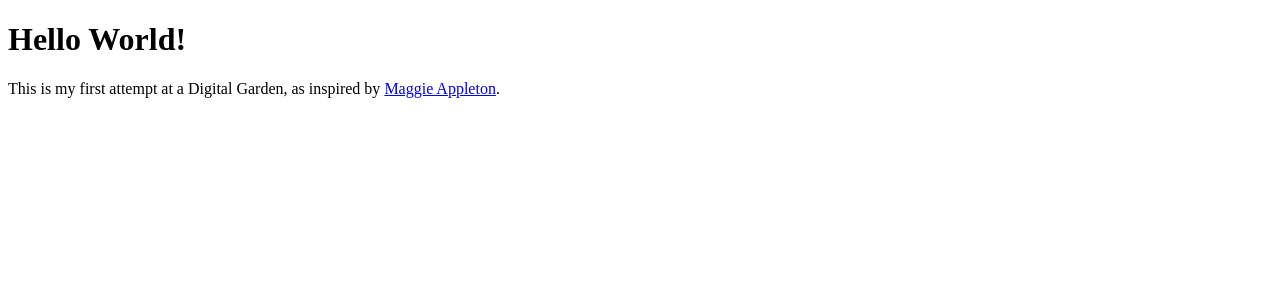
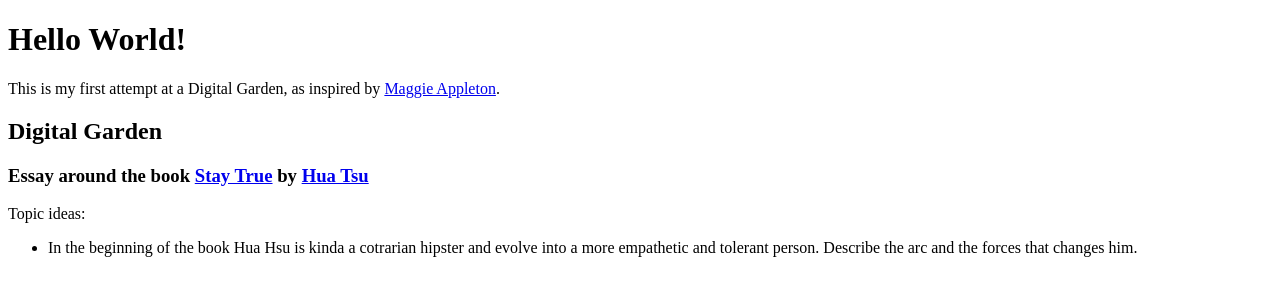
Before and after one commit to PaulGLujan/website, a plain HTML site: page index.html in a window 1280 px wide. Drawn offline with Linux system fonts and the light colour scheme.

Commit message:
Adds an idea

```diff
--- a/index.html
+++ b/index.html
@@ -11,5 +11,23 @@
       This is my first attempt at a Digital Garden, as inspired by
       <a href="https://maggieappleton.com/">Maggie Appleton</a>.
     </p>
+    <h2>Digital Garden</h2>
+    <h3>
+      Essay around the book
+      <a
+        href="https://www.penguinrandomhouse.com/books/688054/stay-true-by-hua-hsu/"
+      >
+        Stay True</a
+      >
+      by <a href="https://byhuahsu.com/about">Hua Tsu</a>
+    </h3>
+    <p>Topic ideas:</p>
+    <ul>
+      <li>
+        In the beginning of the book Hua Hsu is kinda a cotrarian hipster and
+        evolve into a more empathetic and tolerant person. Describe the arc and
+        the forces that changes him.
+      </li>
+    </ul>
   </body>
 </html>
```
